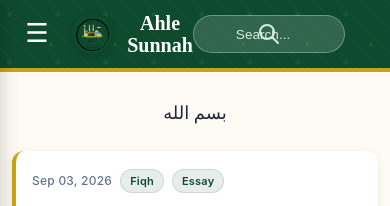
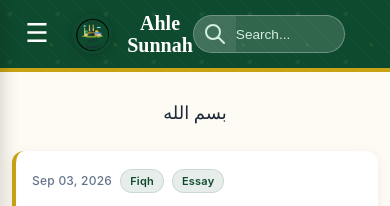
Before and after one commit to Fali17/ahlesunnah, a Jekyll site: the page built from index.html, in a window 390 px wide. Shown: the top 206 px of the page. Built offline with Jekyll 4.4.1, drawn with Linux system fonts in a browser that asks for light colours; the list of posts is cut into pages by our own code.

Commit message:
Update default.html

```diff
--- a/_layouts/default.html
+++ b/_layouts/default.html
@@ -57,24 +57,6 @@
 
     }
 
-/* Target layouts on screens 768px wide or smaller */
-@media (max-width: 768px) {
-  /* Forces the input field to stretch across the available container room */
-  input[type="search"],
-  .search-input {
-    width: 100% !important;
-    max-width: 90vw !important; /* Prevents container bleeding on narrow phones */
-    box-sizing: border-box !important;
-    display: block !important;
-  }
-
-  /* Fixes parent elements that might be restricting the width */
-  .search-input {
-    width: 100% !important;
-    display: flex !important;
-    justify-content: center !important;
-  }
-}
 
 
 
@@ -100,17 +82,17 @@
         </div>
       </div>
 <!-- The Form Container -->
-<form id="searchForm" onsubmit="return false;" class="search-form-container" style="display: flex; align-items: center; justify-content: center; width: 100%; max-width: 500px; margin: 0px; padding: 0px; gap: 12px;">
+<form id="searchForm" onsubmit="return false;" class="search-form-container">
 
   <!-- Action Button Box Wrapper -->
-  <button type="submit" class="search-icon-box" aria-label="Execute Search" style="display: flex; align-items: center; background: none; border: none; padding: 0; cursor: pointer;">
+  <button type="submit" class="search-icon-box" aria-label="Execute Search">
     <svg class="search-icon" xmlns="http://w3.org" fill="none" viewBox="0 0 24 24" stroke="currentColor" stroke-width="2" style="width: 24px; height: 24px;">
       <path stroke-linecap="round" stroke-linejoin="round" d="M21 21l-6-6m2-5a7 7 0 11-14 0 7 7 0 0114 0z"></path>
     </svg>
   </button>
 
   <!-- The Input Field -->
-  <input type="text" id="searchInput" class="search-input" placeholder="Search..." autocomplete="off" style="flex-grow: 1; padding: 8px; box-sizing: border-box;">
+  <input type="text" id="searchInput" class="search-input" placeholder="Search..." autocomplete="off">
 
 </form>
 
```
